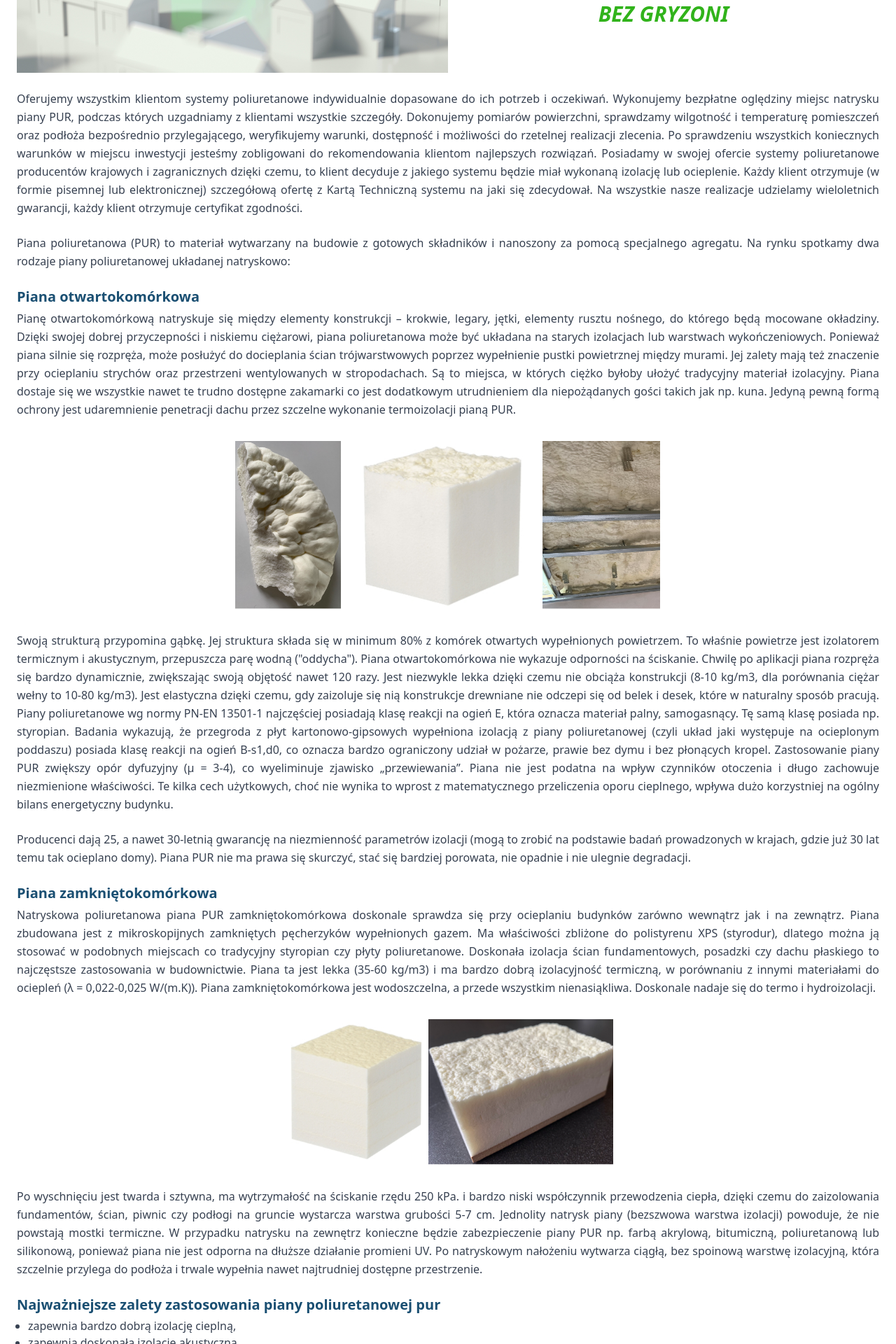
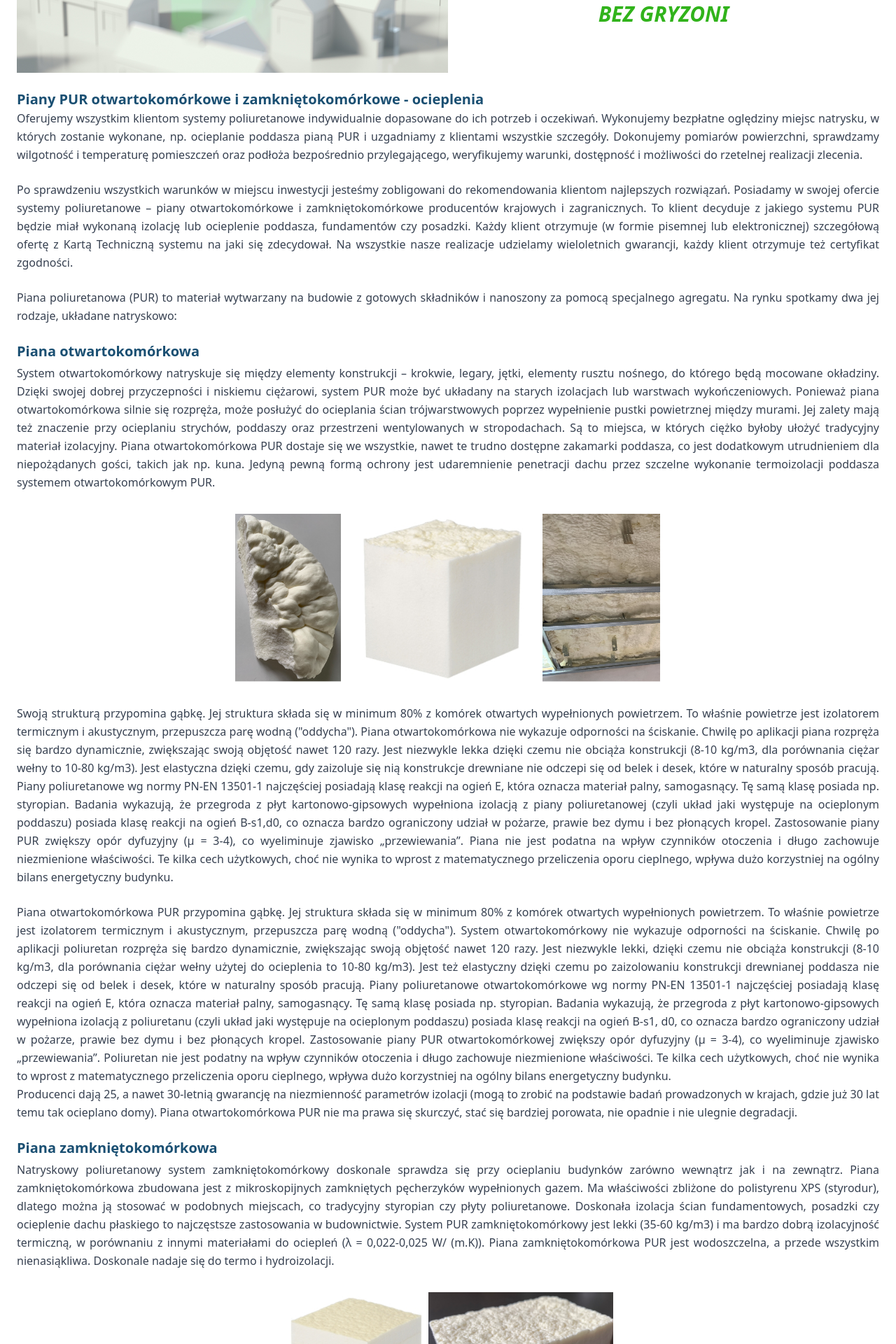
Before and after one commit to maciekbe1/b2b, a React (Create React App) app: page /oferta in a window 1280 px wide. Shown: the part 360-2280 px from the top of the page at 70% size. Built offline with nearby package versions, Linux system fonts and the light colour scheme.

Commit message:
add SEO improvements (h1 tag and fixed text content)

```diff
--- a/src/components/pages/OffertPage.js
+++ b/src/components/pages/OffertPage.js
@@ -51,33 +51,37 @@ export default function OffertPage() {
           </div>
         </section>
         <div className="mn:pt-2">
-          <h3 className="hidden text-xl font-semibold mn:block text-navy mn:pb-2">
-            Oferta
-          </h3>
+          <h1 className="text-xl font-semibold mn:block text-navy mn:pb-2">
+            Piany PUR otwartokomórkowe i zamkniętokomórkowe - ocieplenia
+          </h1>
           <p className="font-light leading-relaxed text-justify text-gray-700 text-md">
             Oferujemy wszystkim klientom systemy poliuretanowe indywidualnie
             dopasowane do ich potrzeb i oczekiwań. Wykonujemy bezpłatne
-            oględziny miejsc natrysku piany PUR, podczas których uzgadniamy z
-            klientami wszystkie szczegóły. Dokonujemy pomiarów powierzchni,
-            sprawdzamy wilgotność i temperaturę pomieszczeń oraz podłoża
-            bezpośrednio przylegającego, weryfikujemy warunki, dostępność i
-            możliwości do rzetelnej realizacji zlecenia. Po sprawdzeniu
-            wszystkich koniecznych warunków w miejscu inwestycji jesteśmy
+            oględziny miejsc natrysku, w których zostanie wykonane, np.
+            ocieplanie poddasza pianą PUR i uzgadniamy z klientami wszystkie
+            szczegóły. Dokonujemy pomiarów powierzchni, sprawdzamy wilgotność i
+            temperaturę pomieszczeń oraz podłoża bezpośrednio przylegającego,
+            weryfikujemy warunki, dostępność i możliwości do rzetelnej
+            realizacji zlecenia.
+          </p>
+          <br />
+          <p className="font-light leading-relaxed text-justify text-gray-700 text-md">
+            Po sprawdzeniu wszystkich warunków w miejscu inwestycji jesteśmy
             zobligowani do rekomendowania klientom najlepszych rozwiązań.
-            Posiadamy w swojej ofercie systemy poliuretanowe producentów
-            krajowych i zagranicznych dzięki czemu, to klient decyduje z jakiego
-            systemu będzie miał wykonaną izolację lub ocieplenie. Każdy klient
-            otrzymuje (w formie pisemnej lub elektronicznej) szczegółową ofertę
-            z Kartą Techniczną systemu na jaki się zdecydował. Na wszystkie
-            nasze realizacje udzielamy wieloletnich gwarancji, każdy klient
-            otrzymuje certyfikat zgodności.
+            Posiadamy w swojej ofercie systemy poliuretanowe – piany
+            otwartokomórkowe i zamkniętokomórkowe producentów krajowych i
+            zagranicznych. To klient decyduje z jakiego systemu PUR będzie miał
+            wykonaną izolację lub ocieplenie poddasza, fundamentów czy posadzki.
+            Każdy klient otrzymuje (w formie pisemnej lub elektronicznej)
+            szczegółową ofertę z Kartą Techniczną systemu na jaki się
+            zdecydował. Na wszystkie nasze realizacje udzielamy wieloletnich
+            gwarancji, każdy klient otrzymuje też certyfikat zgodności.
           </p>
           <br />
           <p className="font-light leading-relaxed text-justify text-gray-700 text-md">
             Piana poliuretanowa (PUR) to materiał wytwarzany na budowie z
             gotowych składników i nanoszony za pomocą specjalnego agregatu. Na
-            rynku spotkamy dwa rodzaje piany poliuretanowej układanej
-            natryskowo:
+            rynku spotkamy dwa jej rodzaje, układane natryskowo:
           </p>
         </div>
         <div>
@@ -85,20 +89,21 @@ export default function OffertPage() {
             Piana otwartokomórkowa
           </h3>
           <p className="font-light leading-relaxed text-justify text-gray-700 text-md">
-            Pianę otwartokomórkową natryskuje się między elementy konstrukcji –
+            System otwartokomórkowy natryskuje się między elementy konstrukcji –
             krokwie, legary, jętki, elementy rusztu nośnego, do którego będą
             mocowane okładziny. Dzięki swojej dobrej przyczepności i niskiemu
-            ciężarowi, piana poliuretanowa może być układana na starych
-            izolacjach lub warstwach wykończeniowych. Ponieważ piana silnie się
-            rozpręża, może posłużyć do docieplania ścian trójwarstwowych poprzez
-            wypełnienie pustki powietrznej między murami. Jej zalety mają też
-            znaczenie przy ocieplaniu strychów oraz przestrzeni wentylowanych w
-            stropodachach. Są to miejsca, w których ciężko byłoby ułożyć
-            tradycyjny materiał izolacyjny. Piana dostaje się we wszystkie nawet
-            te trudno dostępne zakamarki co jest dodatkowym utrudnieniem dla
-            niepożądanych gości takich jak np. kuna. Jedyną pewną formą ochrony
+            ciężarowi, system PUR może być układany na starych izolacjach lub
+            warstwach wykończeniowych. Ponieważ piana otwartokomórkowa silnie
+            się rozpręża, może posłużyć do ocieplania ścian trójwarstwowych
+            poprzez wypełnienie pustki powietrznej między murami. Jej zalety
+            mają też znaczenie przy ocieplaniu strychów, poddaszy oraz
+            przestrzeni wentylowanych w stropodachach. Są to miejsca, w których
+            ciężko byłoby ułożyć tradycyjny materiał izolacyjny. Piana
+            otwartokomórkowa PUR dostaje się we wszystkie, nawet te trudno
+            dostępne zakamarki poddasza, co jest dodatkowym utrudnieniem dla
+            niepożądanych gości, takich jak np. kuna. Jedyną pewną formą ochrony
             jest udaremnienie penetracji dachu przez szczelne wykonanie
-            termoizolacji pianą PUR.
+            termoizolacji poddasza systemem otwartokomórkowym PUR.
           </p>
         </div>
         <div className="flex flex-wrap justify-center py-8">
@@ -134,11 +139,37 @@ export default function OffertPage() {
           </p>
           <br />
           <p className="font-light leading-relaxed text-justify text-gray-700 text-md">
+            Piana otwartokomórkowa PUR przypomina gąbkę. Jej struktura składa
+            się w minimum 80% z komórek otwartych wypełnionych powietrzem. To
+            właśnie powietrze jest izolatorem termicznym i akustycznym,
+            przepuszcza parę wodną ("oddycha"). System otwartokomórkowy nie
+            wykazuje odporności na ściskanie. Chwilę po aplikacji poliuretan
+            rozpręża się bardzo dynamicznie, zwiększając swoją objętość nawet
+            120 razy. Jest niezwykle lekki, dzięki czemu nie obciąża konstrukcji
+            (8-10 kg/m3, dla porównania ciężar wełny użytej do ocieplenia to
+            10-80 kg/m3). Jest też elastyczny dzięki czemu po zaizolowaniu
+            konstrukcji drewnianej poddasza nie odczepi się od belek i desek,
+            które w naturalny sposób pracują. Piany poliuretanowe
+            otwartokomórkowe wg normy PN-EN 13501-1 najczęściej posiadają klasę
+            reakcji na ogień E, która oznacza materiał palny, samogasnący. Tę
+            samą klasę posiada np. styropian. Badania wykazują, że przegroda z
+            płyt kartonowo-gipsowych wypełniona izolacją z poliuretanu (czyli
+            układ jaki występuje na ocieplonym poddaszu) posiada klasę reakcji
+            na ogień B-s1, d0, co oznacza bardzo ograniczony udział w pożarze,
+            prawie bez dymu i bez płonących kropel. Zastosowanie piany PUR
+            otwartokomórkowej zwiększy opór dyfuzyjny (μ = 3-4), co wyeliminuje
+            zjawisko „przewiewania”. Poliuretan nie jest podatny na wpływ
+            czynników otoczenia i długo zachowuje niezmienione właściwości. Te
+            kilka cech użytkowych, choć nie wynika to wprost z matematycznego
+            przeliczenia oporu cieplnego, wpływa dużo korzystniej na ogólny
+            bilans energetyczny budynku.
+          </p>
+          <p className="font-light leading-relaxed text-justify text-gray-700 text-md">
             Producenci dają 25, a nawet 30-letnią gwarancję na niezmienność
             parametrów izolacji (mogą to zrobić na podstawie badań prowadzonych
-            w krajach, gdzie już 30 lat temu tak ocieplano domy). Piana PUR nie
-            ma prawa się skurczyć, stać się bardziej porowata, nie opadnie i nie
-            ulegnie degradacji.
+            w krajach, gdzie już 30 lat temu tak ocieplano domy). Piana
+            otwartokomórkowa PUR nie ma prawa się skurczyć, stać się bardziej
+            porowata, nie opadnie i nie ulegnie degradacji.
           </p>
         </div>
         <div>
@@ -146,18 +177,19 @@ export default function OffertPage() {
             Piana zamkniętokomórkowa
           </h3>
           <p className="font-light leading-relaxed text-justify text-gray-700 text-md">
-            Natryskowa poliuretanowa piana PUR zamkniętokomórkowa doskonale
+            Natryskowy poliuretanowy system zamkniętokomórkowy doskonale
             sprawdza się przy ocieplaniu budynków zarówno wewnątrz jak i na
-            zewnątrz. Piana zbudowana jest z mikroskopijnych zamkniętych
-            pęcherzyków wypełnionych gazem. Ma właściwości zbliżone do
-            polistyrenu XPS (styrodur), dlatego można ją stosować w podobnych
-            miejscach co tradycyjny styropian czy płyty poliuretanowe. Doskonała
-            izolacja ścian fundamentowych, posadzki czy dachu płaskiego to
-            najczęstsze zastosowania w budownictwie. Piana ta jest lekka (35-60
-            kg/m3) i ma bardzo dobrą izolacyjność termiczną, w porównaniu z
-            innymi materiałami do ociepleń (λ = 0,022-0,025 W/(m.K)). Piana
-            zamkniętokomórkowa jest wodoszczelna, a przede wszystkim
-            nienasiąkliwa. Doskonale nadaje się do termo i hydroizolacji.{" "}
+            zewnątrz. Piana zamkniętokomórkowa zbudowana jest z mikroskopijnych
+            zamkniętych pęcherzyków wypełnionych gazem. Ma właściwości zbliżone
+            do polistyrenu XPS (styrodur), dlatego można ją stosować w podobnych
+            miejscach, co tradycyjny styropian czy płyty poliuretanowe.
+            Doskonała izolacja ścian fundamentowych, posadzki czy ocieplenie
+            dachu płaskiego to najczęstsze zastosowania w budownictwie. System
+            PUR zamkniętokomórkowy jest lekki (35-60 kg/m3) i ma bardzo dobrą
+            izolacyjność termiczną, w porównaniu z innymi materiałami do
+            ociepleń (λ = 0,022-0,025 W/ (m.K)). Piana zamkniętokomórkowa PUR
+            jest wodoszczelna, a przede wszystkim nienasiąkliwa. Doskonale
+            nadaje się do termo i hydroizolacji.
           </p>
         </div>
         <div className="flex flex-wrap justify-center py-8">
@@ -177,23 +209,29 @@ export default function OffertPage() {
             Po wyschnięciu jest twarda i sztywna, ma wytrzymałość na ściskanie
             rzędu 250 kPa. i bardzo niski współczynnik przewodzenia ciepła,
             dzięki czemu do zaizolowania fundamentów, ścian, piwnic czy podłogi
-            na gruncie wystarcza warstwa grubości 5-7 cm. Jednolity natrysk
-            piany (bezszwowa warstwa izolacji) powoduje, że nie powstają mostki
-            termiczne. W przypadku natrysku na zewnętrz konieczne będzie
-            zabezpieczenie piany PUR np. farbą akrylową, bitumiczną,
-            poliuretanową lub silikonową, ponieważ piana nie jest odporna na
-            dłuższe działanie promieni UV. Po natryskowym nałożeniu wytwarza
-            ciągłą, bez spoinową warstwę izolacyjną, która szczelnie przylega do
-            podłoża i trwale wypełnia nawet najtrudniej dostępne przestrzenie.
+            na gruncie wystarcza warstwa okładziny zamkniętokomórkowej grubości
+            5-7 cm. Jednolity natrysk poliuretanem (bezszwowa warstwa izolacji)
+            powoduje, że nie powstają mostki termiczne. W przypadku natrysku na
+            zewnętrz konieczne będzie zabezpieczenie systemu
+            zamkniętokomórkowego PUR np. farbą akrylową, bitumiczną,
+            poliuretanową lub silikonową, ponieważ piana ta nie jest odporna na
+            dłuższe działanie promieni UV. Po natryskowym nałożeniu ocieplenia
+            wytwarza ciągłą, bezspoinową warstwę izolacyjną, która szczelnie
+            przylega do podłoża i trwale wypełnia nawet najtrudniej dostępne
+            przestrzenie.
           </p>
         </div>
         <div>
           <h3 className="pt-6 mb-1 text-xl font-semibold text-navy">
-            Najważniejsze zalety zastosowania piany poliuretanowej pur
+            Piana PUR otwartokomórkowa i zamkniętokomórkowa - najważniejsze
+            zalety zastosowania systemu poliuretanowego w dociepleniach:
           </h3>
           <ul className="pl-4 font-light text-gray-700 list-disc text-md">
-            <li>zapewnia bardzo dobrą izolację cieplną,</li>
-            <li> zapewnia doskonałą izolację akustyczną,</li>
+            <li>
+              zapewnia bardzo dobrą izolację cieplną poddasza, fundamentów,
+              ścian,
+            </li>
+            <li>zapewnia doskonałą izolację akustyczną,</li>
             <li>nie jest szkodliwa dla zdrowia,</li>
             <li>jest bezwonna,</li>
             <li>jest odporna na działanie grzybów czy pleśni,</li>
```
Also changed, not shown: src/components/HomePage/Description.js (+40 -29 lines), 1 other file (tests, documents, lock files or other folders).
